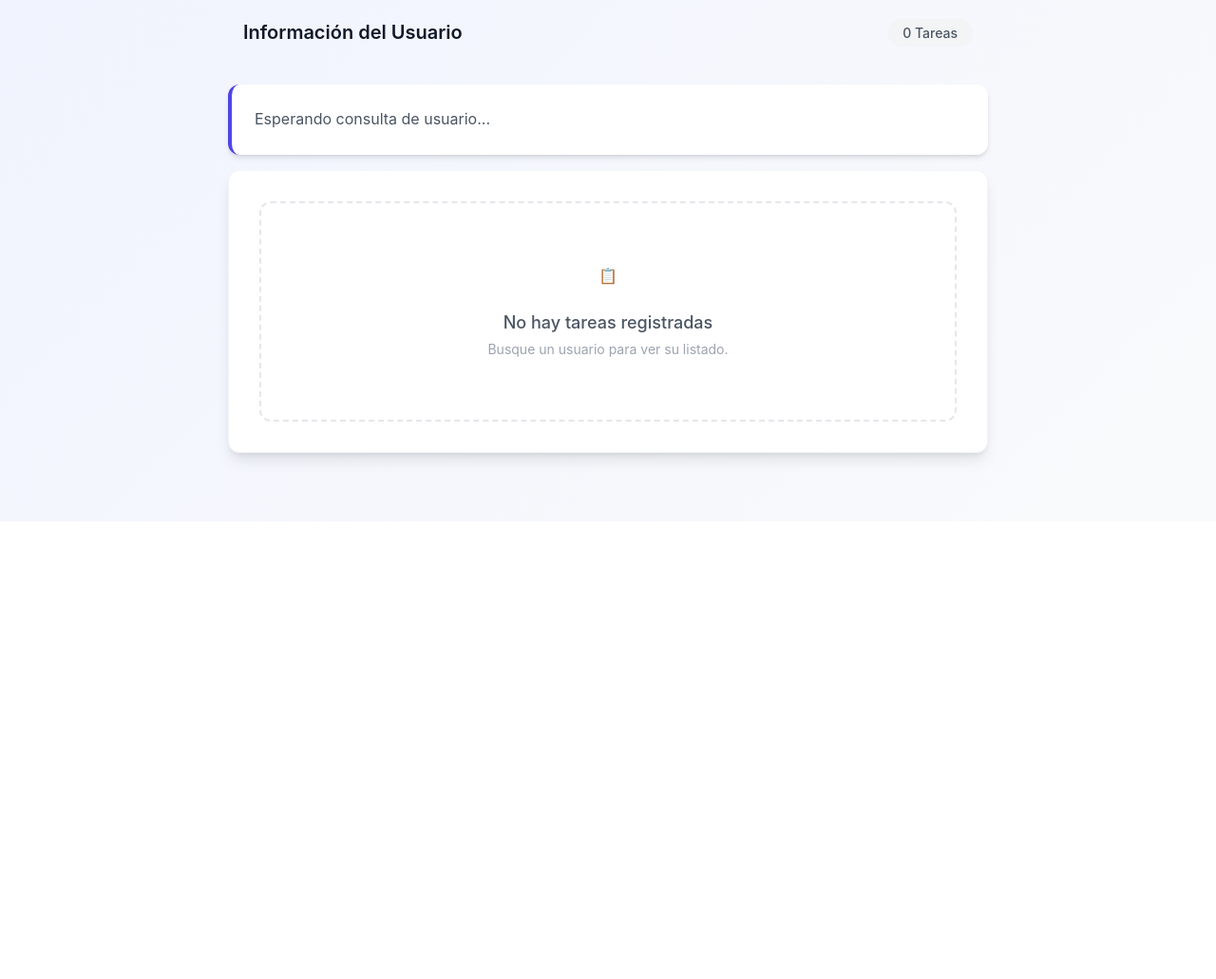
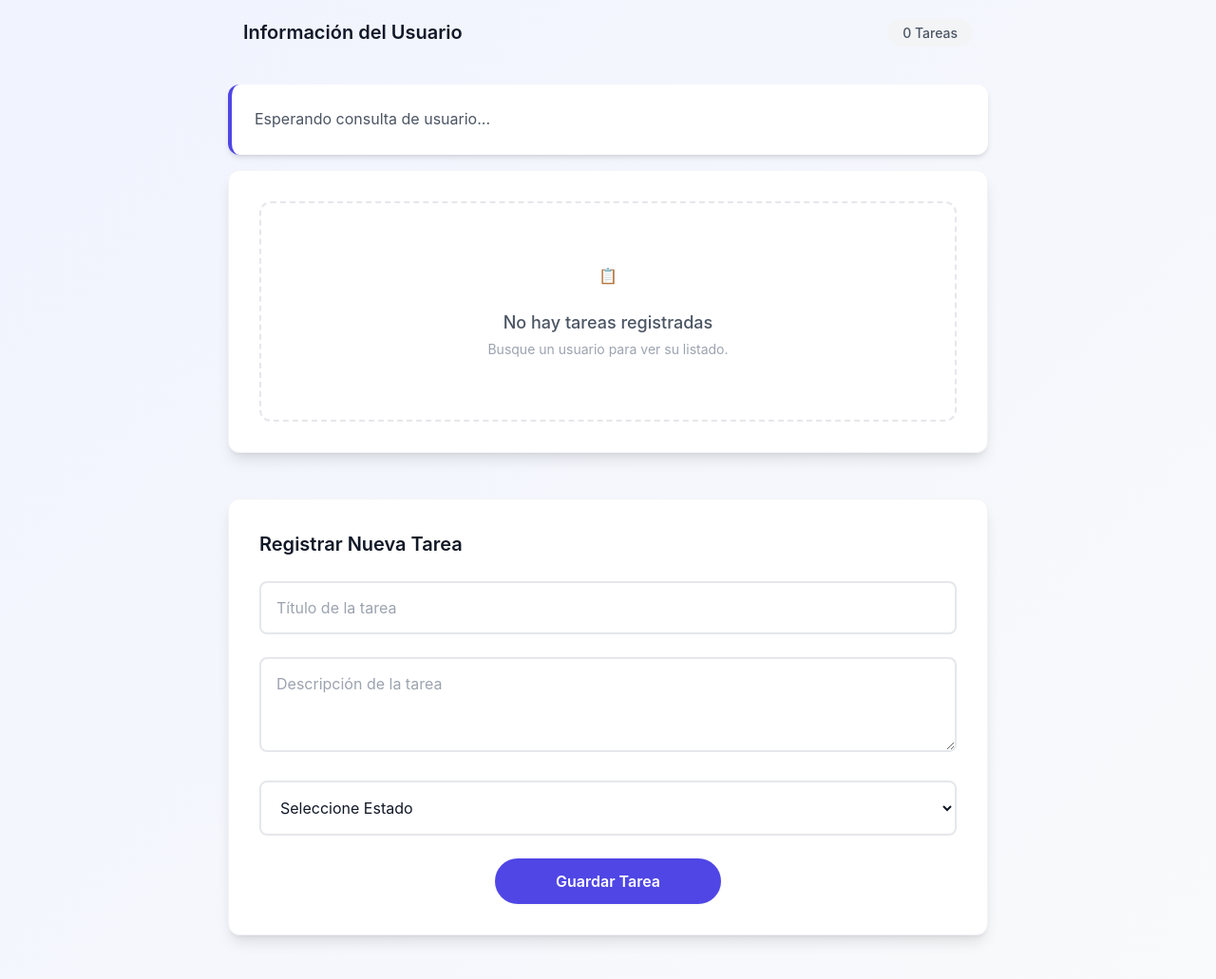
Before and after one commit to Jhon-Gelvez/DOM, a plain HTML site: page trasnferencia/index.html in a window 1280 px wide. Shown: the part 564-1595 px from the top of the page at 95% size. Before the commit the page ends 1113 px from the top, so only its background shows below. Drawn offline with Linux system fonts and the light colour scheme.

Commit message:
feat(Trasnferencia): Componente formulario de nueva tarea (#38)

```diff
--- a/trasnferencia/index.html
+++ b/trasnferencia/index.html
@@ -55,6 +55,34 @@
     </div>
   </div>
 </section>
+<!-- BLOQUE 2: REGISTRO DE TAREAS (Basado en el bloque central de image_8ed6a2.png) -->
+<section class="card form-section">
+  <h2 class="card__title">Registrar Nueva Tarea</h2>
+  <form id="task-form">
+    <div class="form__group">
+      <input type="text" id="task-title" class="form__input" placeholder="Título de la tarea">
+    </div>
+    <div class="form__group">
+      <textarea id="task-desc" class="form__input form__textarea" placeholder="Descripción de la tarea"></textarea>
+    </div>
+    <div class="form__group">
+      <select id="task-status" class="form__input">
+        <option value="">Seleccione Estado</option>
+        <option value="pendiente">Pendiente</option>
+        <option value="en-progreso">En Progreso</option>
+        <option value="completada">Completada</option>
+      </select>
+    </div>
+    <!-- El botón ovalado del esquema -->
+    <div style="text-align: center;">
+      <button type="submit" class="btn btn--primary"
+        style="border-radius: var(--radius-full); padding: var(--spacing-md) var(--spacing-3xl);">
+        Guardar Tarea
+      </button>
+    </div>
+  </form>
+</section>
+
   </div>
 
 </body>
```
